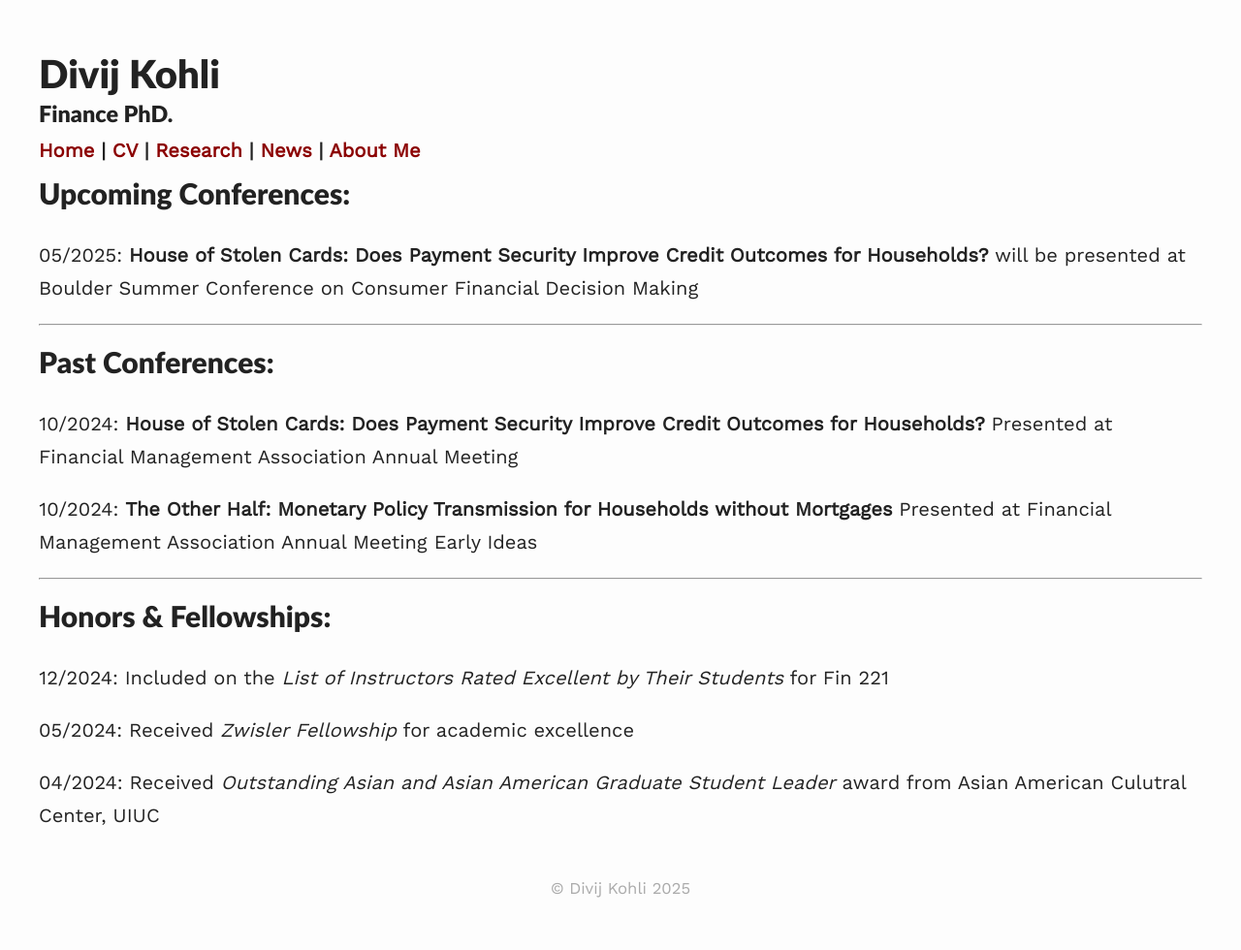
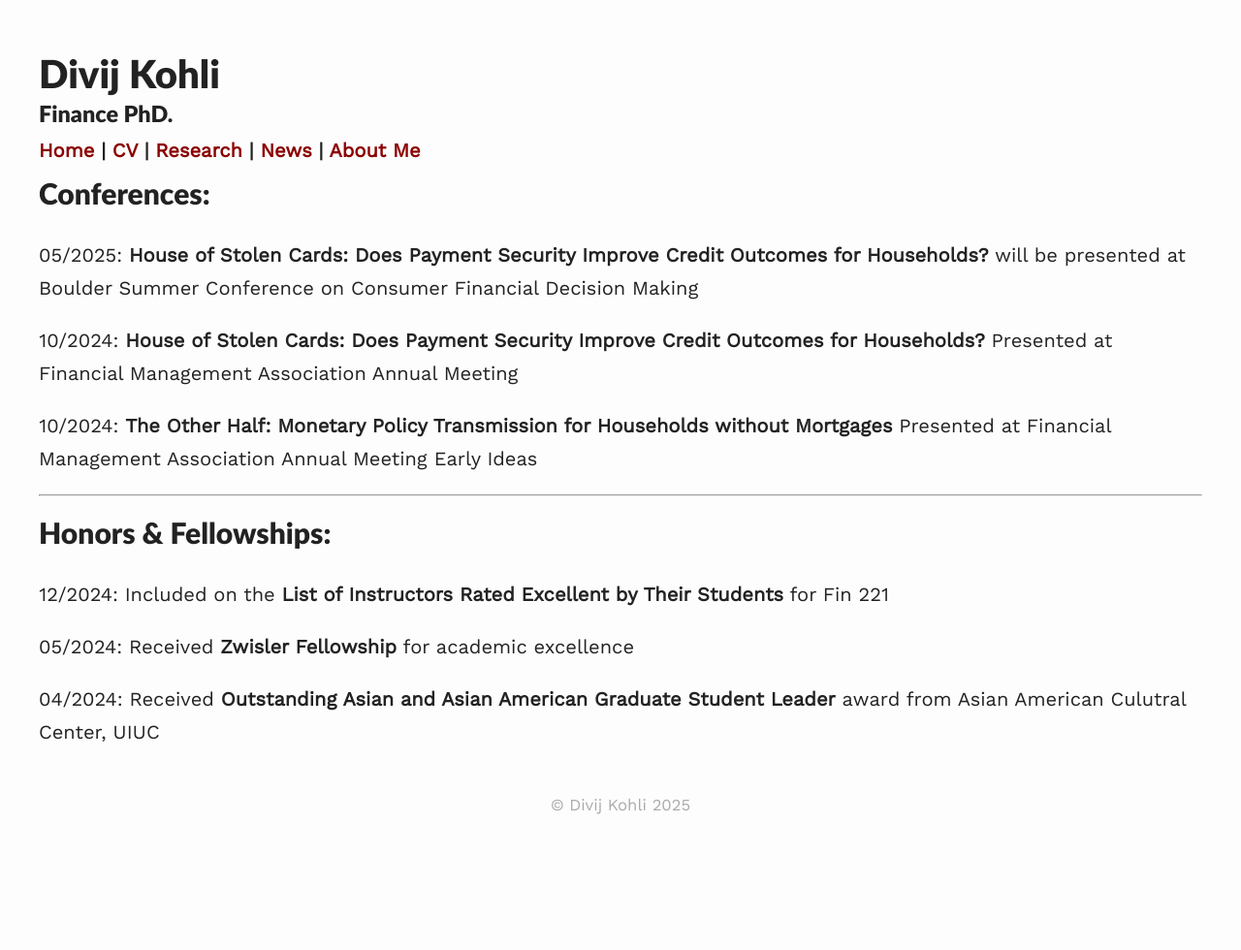
Before and after one commit to divijkohli/divijkohli.github.io, a Jekyll site: the page built from _pages/news.md, in a window 1280 px wide. Shown: the whole page at 97% size. Built offline with Jekyll 4.4.1, drawn with Linux system fonts in a browser that asks for light colours; nearby versions of some CDN libraries.

Commit message:
Update news.md

```diff
--- a/_pages/news.md
+++ b/_pages/news.md
@@ -5,11 +5,10 @@ permalink: /news/
 ---
 
 
-## Upcoming Conferences:
+## Conferences:
 05/2025: **House of Stolen Cards: Does Payment Security Improve Credit Outcomes for Households?** will be presented at Boulder Summer Conference on Consumer Financial Decision Making
 
----
-## Past Conferences:
+
 10/2024: **House of Stolen Cards: Does Payment Security Improve Credit Outcomes for Households?** Presented at Financial Management Association Annual Meeting
 
 
@@ -17,9 +16,9 @@ permalink: /news/
 
 ---
 ## Honors & Fellowships:
-12/2024: Included on the _List of Instructors Rated Excellent by Their Students_  for Fin 221
+12/2024: Included on the **List of Instructors Rated Excellent by Their Students**  for Fin 221
 
 
-05/2024: Received _Zwisler Fellowship_ for academic excellence
+05/2024: Received **Zwisler Fellowship** for academic excellence
 
-04/2024: Received _Outstanding Asian and Asian American Graduate Student Leader_ award from Asian American Culutral Center, UIUC
+04/2024: Received **Outstanding Asian and Asian American Graduate Student Leader** award from Asian American Culutral Center, UIUC
```
